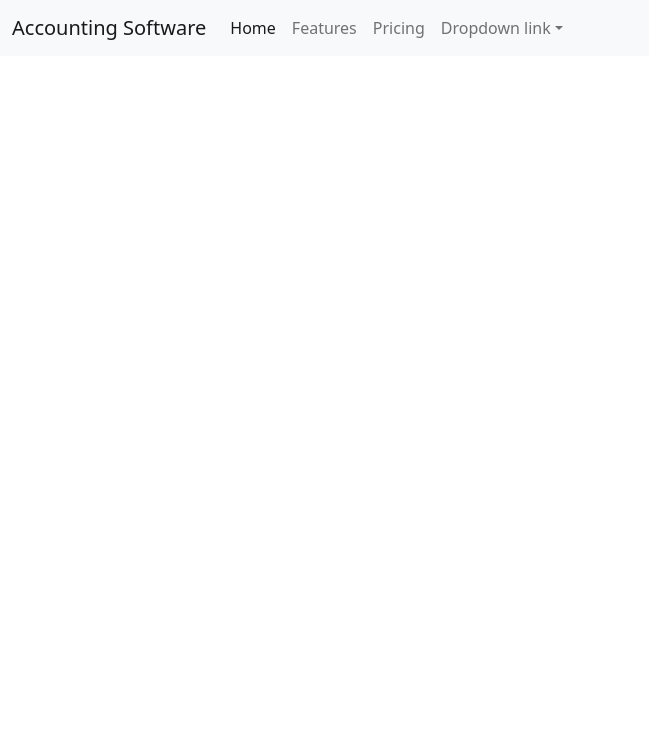
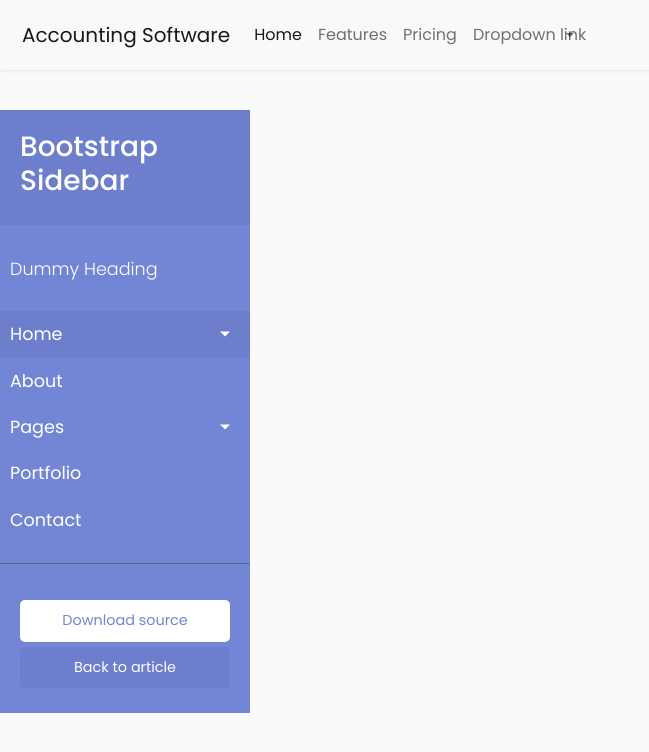
Before and after one commit to johannessiedersberger/sbill-accounting-software, a React (Create React App) app in the folder client/: page / in a window 1280 px wide. Shown: the top 752 px of the page, without its empty margins (0-649 px from the left). Built offline with nearby package versions, Linux system fonts and the light colour scheme.

Commit message:
Add visible sidebar

```diff
--- a/client/package.json
+++ b/client/package.json
@@ -11,6 +11,7 @@
     "jquery": "^3.6.0",
     "popper.js": "^1.16.1",
     "react": "^18.2.0",
+    "react-bootstrap": "^2.4.0",
     "react-dom": "^18.2.0",
     "react-router-dom": "^6.3.0",
     "react-scripts": "5.0.1",
--- a/client/src/App.js
+++ b/client/src/App.js
@@ -1,10 +1,9 @@
-import './App.css';
 // Bootstrap CSS
 import "bootstrap/dist/css/bootstrap.min.css";
 // Bootstrap Bundle JS
 import "bootstrap/dist/js/bootstrap.bundle.min";
 import MainDashboard from './components/MainDashboard';
-import { BrowserRouter, HashRouter, Route, Router, Routes, Switch } from 'react-router-dom';
+import { BrowserRouter, Route, Routes } from 'react-router-dom';
 
 function App() {
   return (
--- a/client/src/components/Header.js
+++ /dev/null
@@ -1,40 +0,0 @@
-import React from "react";
-
-
-const Header = (props) => {
-    return (
-        <nav class="navbar navbar-expand-lg navbar-light bg-light">
-            <div class="container-fluid">
-                <a class="navbar-brand" href="/">Accounting Software</a>
-                <button class="navbar-toggler" type="button" data-bs-toggle="collapse" data-bs-target="#navbarNavDropdown" aria-controls="navbarNavDropdown" aria-expanded="false" aria-label="Toggle navigation">
-                    <span class="navbar-toggler-icon"></span>
-                </button>
-                <div class="collapse navbar-collapse" id="navbarNavDropdown">
-                    <ul class="navbar-nav">
-                        <li class="nav-item">
-                            <a class="nav-link active" aria-current="page" href="/">Home</a>
-                        </li>
-                        <li class="nav-item">
-                            <a class="nav-link" href="/">Features</a>
-                        </li>
-                        <li class="nav-item">
-                            <a class="nav-link" href="/">Pricing</a>
-                        </li>
-                        <li class="nav-item dropdown">
-                            <a class="nav-link dropdown-toggle" href="/" id="navbarDropdownMenuLink" role="button" data-bs-toggle="dropdown" aria-expanded="false">
-                                Dropdown link
-                            </a>
-                            <ul class="dropdown-menu" aria-labelledby="navbarDropdownMenuLink">
-                                <li><a class="dropdown-item" href="/">Action</a></li>
-                                <li><a class="dropdown-item" href="/">Another action</a></li>
-                                <li><a class="dropdown-item" href="/">Something else here</a></li>
-                            </ul>
-                        </li>
-                    </ul>
-                </div>
-            </div>
-        </nav>
-    )
-}
-
-export default Header;
--- /dev/null
+++ b/client/src/components/MainDashboard.css
@@ -0,0 +1,169 @@
+/*
+    DEMO STYLE
+*/
+
+@import "https://fonts.googleapis.com/css?family=Poppins:300,400,500,600,700";
+body {
+    font-family: 'Poppins', sans-serif;
+    background: #fafafa;
+}
+
+p {
+    font-family: 'Poppins', sans-serif;
+    font-size: 1.1em;
+    font-weight: 300;
+    line-height: 1.7em;
+    color: #999;
+}
+
+a,
+a:hover,
+a:focus {
+    color: inherit;
+    text-decoration: none;
+    transition: all 0.3s;
+}
+
+.navbar {
+    padding: 15px 10px;
+    background: #fff;
+    border: none;
+    border-radius: 0;
+    margin-bottom: 40px;
+    box-shadow: 1px 1px 3px rgba(0, 0, 0, 0.1);
+}
+
+.navbar-btn {
+    box-shadow: none;
+    outline: none !important;
+    border: none;
+}
+
+.line {
+    width: 100%;
+    height: 1px;
+    border-bottom: 1px dashed #ddd;
+    margin: 40px 0;
+}
+
+/* ---------------------------------------------------
+    SIDEBAR STYLE
+----------------------------------------------------- */
+
+.wrapper {
+    display: flex;
+    width: 100%;
+    align-items: stretch;
+}
+
+#sidebar {
+    min-width: 250px;
+    max-width: 250px;
+    background: #7386D5;
+    color: #fff;
+    transition: all 0.3s;
+}
+
+#sidebar.active {
+    margin-left: -250px;
+}
+
+#sidebar .sidebar-header {
+    padding: 20px;
+    background: #6d7fcc;
+}
+
+#sidebar ul.components {
+    padding: 20px 0;
+    border-bottom: 1px solid #47748b;
+}
+
+#sidebar ul p {
+    color: #fff;
+    padding: 10px;
+}
+
+#sidebar ul li a {
+    padding: 10px;
+    font-size: 1.1em;
+    display: block;
+}
+
+#sidebar ul li a:hover {
+    color: #7386D5;
+    background: #fff;
+}
+
+#sidebar ul li.active>a,
+a[aria-expanded="true"] {
+    color: #fff;
+    background: #6d7fcc;
+}
+
+a[data-toggle="collapse"] {
+    position: relative;
+}
+
+.dropdown-toggle::after {
+    display: block;
+    position: absolute;
+    top: 50%;
+    right: 20px;
+    transform: translateY(-50%);
+}
+
+ul ul a {
+    font-size: 0.9em !important;
+    padding-left: 30px !important;
+    background: #6d7fcc;
+}
+
+ul.CTAs {
+    padding: 20px;
+}
+
+ul.CTAs a {
+    text-align: center;
+    font-size: 0.9em !important;
+    display: block;
+    border-radius: 5px;
+    margin-bottom: 5px;
+}
+
+a.download {
+    background: #fff;
+    color: #7386D5;
+}
+
+a.article,
+a.article:hover {
+    background: #6d7fcc !important;
+    color: #fff !important;
+}
+
+/* ---------------------------------------------------
+    CONTENT STYLE
+----------------------------------------------------- */
+
+#content {
+    width: 100%;
+    padding: 20px;
+    min-height: 100vh;
+    transition: all 0.3s;
+}
+
+/* ---------------------------------------------------
+    MEDIAQUERIES
+----------------------------------------------------- */
+
+@media (max-width: 768px) {
+    #sidebar {
+        margin-left: -250px;
+    }
+    #sidebar.active {
+        margin-left: 0;
+    }
+    #sidebarCollapse span {
+        display: none;
+    }
+}
--- a/client/src/components/MainDashboard.js
+++ b/client/src/components/MainDashboard.js
@@ -1,12 +1,103 @@
 import React from "react";
-import Header from "./Header";
-import Sidebar from "./Sidebar";
+import { useState } from "react";
+import "./MainDashboard.css";
+import $ from 'jquery';
 
 const MainDashboard = (props) => {
+    const [isActive, setActive] = useState(false);
+
+    const toggleClass = () => {
+        setActive(!isActive);
+    };
+
     return (
         <div>
-            <Header />
-            <Sidebar />
+            <nav class="navbar navbar-expand-lg navbar-light bg-light">
+                <div class="container-fluid">
+                    <div class="navbar-brand" href="/" onClick={toggleClass}>Accounting Software</div>
+                    <button class="navbar-toggler" type="button" data-bs-toggle="collapse" data-bs-target="#navbarNavDropdown" aria-controls="navbarNavDropdown" aria-expanded="false" aria-label="Toggle navigation">
+                        <span class="navbar-toggler-icon"></span>
+                    </button>
+                    <div class="collapse navbar-collapse" id="navbarNavDropdown">
+                        <ul class="navbar-nav">
+                            <li class="nav-item">
+                                <a class="nav-link active" aria-current="page" href="/">Home</a>
+                            </li>
+                            <li class="nav-item">
+                                <a class="nav-link" href="/">Features</a>
+                            </li>
+                            <li class="nav-item">
+                                <a class="nav-link" href="/">Pricing</a>
+                            </li>
+                            <li class="nav-item dropdown">
+                                <a class="nav-link dropdown-toggle" href="/" id="navbarDropdownMenuLink" role="button" data-bs-toggle="dropdown" aria-expanded="false">
+                                    Dropdown link
+                                </a>
+                                <ul class="dropdown-menu" aria-labelledby="navbarDropdownMenuLink">
+                                    <li><a class="dropdown-item" href="/">Action</a></li>
+                                    <li><a class="dropdown-item" href="/">Another action</a></li>
+                                    <li><a class="dropdown-item" href="/">Something else here</a></li>
+                                </ul>
+                            </li>
+                        </ul>
+                    </div>
+                </div>
+            </nav>
+            <nav id="sidebar" className={isActive ? 'active' : null}>
+                <div class="sidebar-header">
+                    <h3>Bootstrap Sidebar</h3>
+                </div>
+
+                <ul class="list-unstyled components">
+                    <p>Dummy Heading</p>
+                    <li class="active">
+                        <a href="#homeSubmenu" data-toggle="collapse" aria-expanded="false" class="dropdown-toggle">Home</a>
+                        <ul class="collapse list-unstyled" id="homeSubmenu">
+                            <li>
+                                <a href="#">Home 1</a>
+                            </li>
+                            <li>
+                                <a href="#">Home 2</a>
+                            </li>
+                            <li>
+                                <a href="#">Home 3</a>
+                            </li>
+                        </ul>
+                    </li>
+                    <li>
+                        <a href="#">About</a>
+                    </li>
+                    <li>
+                        <a href="#pageSubmenu" data-toggle="collapse" aria-expanded="false" class="dropdown-toggle">Pages</a>
+                        <ul class="collapse list-unstyled" id="pageSubmenu">
+                            <li>
+                                <a href="#">Page 1</a>
+                            </li>
+                            <li>
+                                <a href="#">Page 2</a>
+                            </li>
+                            <li>
+                                <a href="#">Page 3</a>
+                            </li>
+                        </ul>
+                    </li>
+                    <li>
+                        <a href="#">Portfolio</a>
+                    </li>
+                    <li>
+                        <a href="#">Contact</a>
+                    </li>
+                </ul>
+
+                <ul class="list-unstyled CTAs">
+                    <li>
+                        <a href="https://bootstrapious.com/tutorial/files/sidebar.zip" class="download">Download source</a>
+                    </li>
+                    <li>
+                        <a href="https://bootstrapious.com/p/bootstrap-sidebar" class="article">Back to article</a>
+                    </li>
+                </ul>
+            </nav>
         </div>
     )
 }
--- a/client/src/components/Sidebar.js
+++ /dev/null
@@ -1,11 +0,0 @@
-import React from "react";
-
-
-const Sidebar = (props) => {
-    return (
-        <div>
-        </div>
-    )
-}
-
-export default Sidebar;
```
Also changed, not shown: 1 other file (tests, documents, lock files or other folders).
